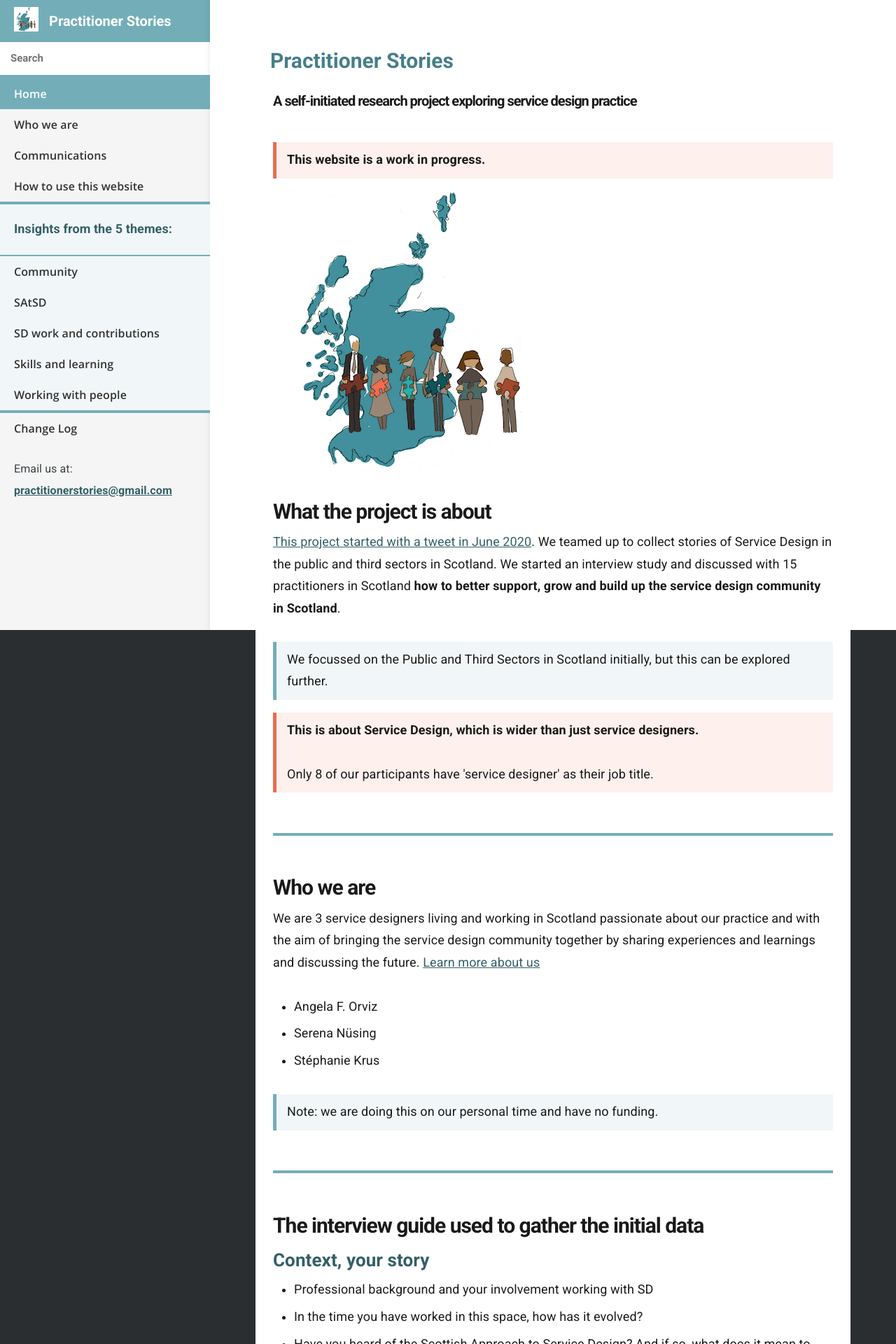
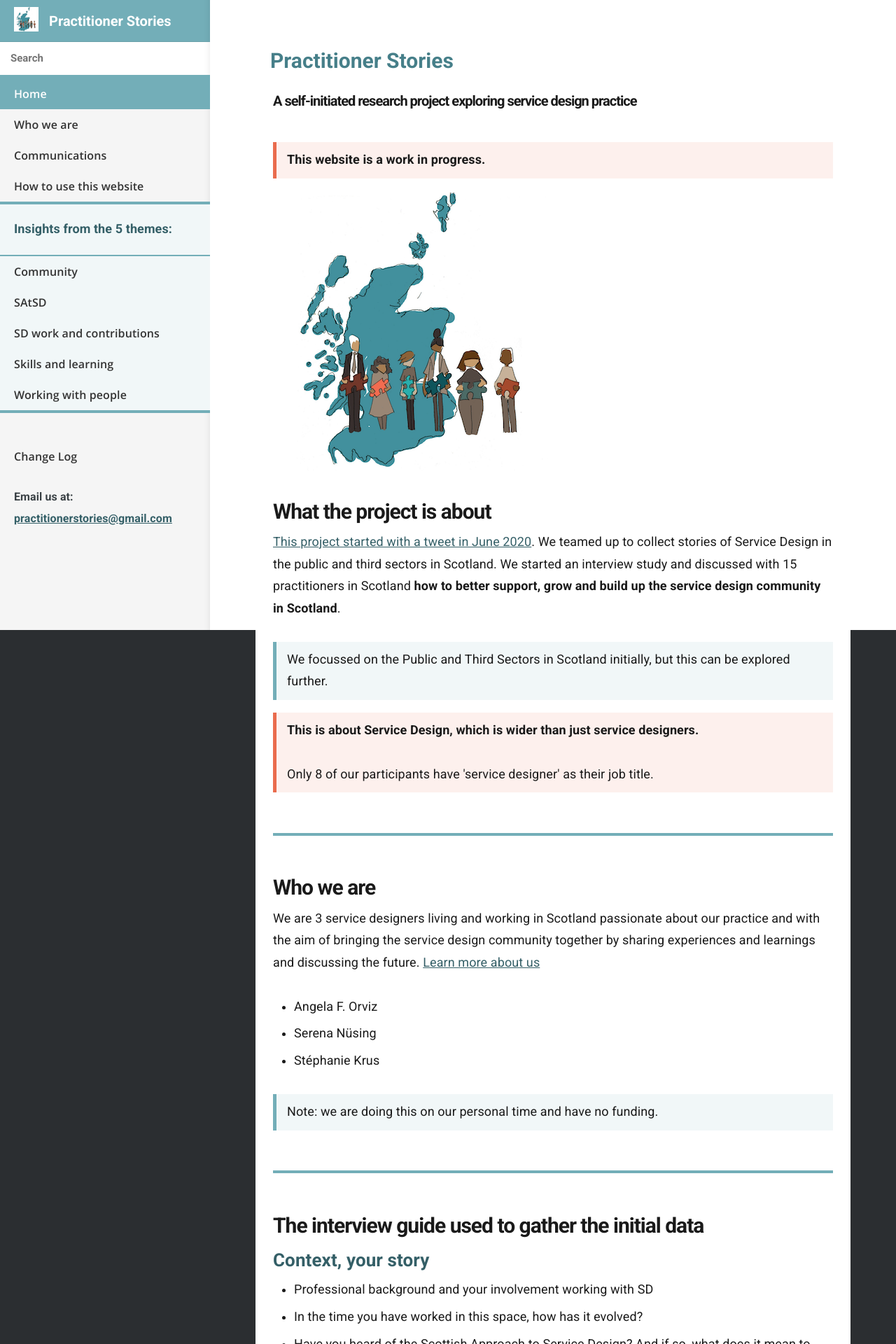
Before and after one commit to stephanie-K/practitioner-stories, a Jekyll site: the page built from index.md, in a window 1280 px wide. Shown: the top 1920 px of the page at 70% size. Built offline with Jekyll 4.4.1, drawn with Linux system fonts in a browser that asks for light colours.

Commit message:
improve the display at the bottom of the nav menu

```diff
--- a/_layouts/default.html
+++ b/_layouts/default.html
@@ -107,13 +107,13 @@
 					{% endfor %}
 				</ul-->
 
-				<ul style="border-top: solid 4px#73aeb8;">
+				<ul style="border-top: solid 4px#73aeb8; padding-top: 4rem">
 					<li class="nav-item top-level {% if page.url == '/changelog/' %}current{% endif %}">
 						{% assign changelog = site.html_pages | where: 'url', '/changelog/' | first %}
 						<a href="{{ site.baseurl }}/changelog/">{{ changelog.title }}</a>
 					</li>
 				</ul>
-				<p>Email us at: <a href="mailto:practitionerstories@gmail.com?Subject=Website%20-%20contact"><strong>practitionerstories@gmail.com</strong></a></p>
+				<p><strong>Email us at: </strong><a href="mailto:practitionerstories@gmail.com?Subject=Website%20-%20contact"><strong>practitionerstories@gmail.com</strong></a></p>
 
 
 			</nav>
```
